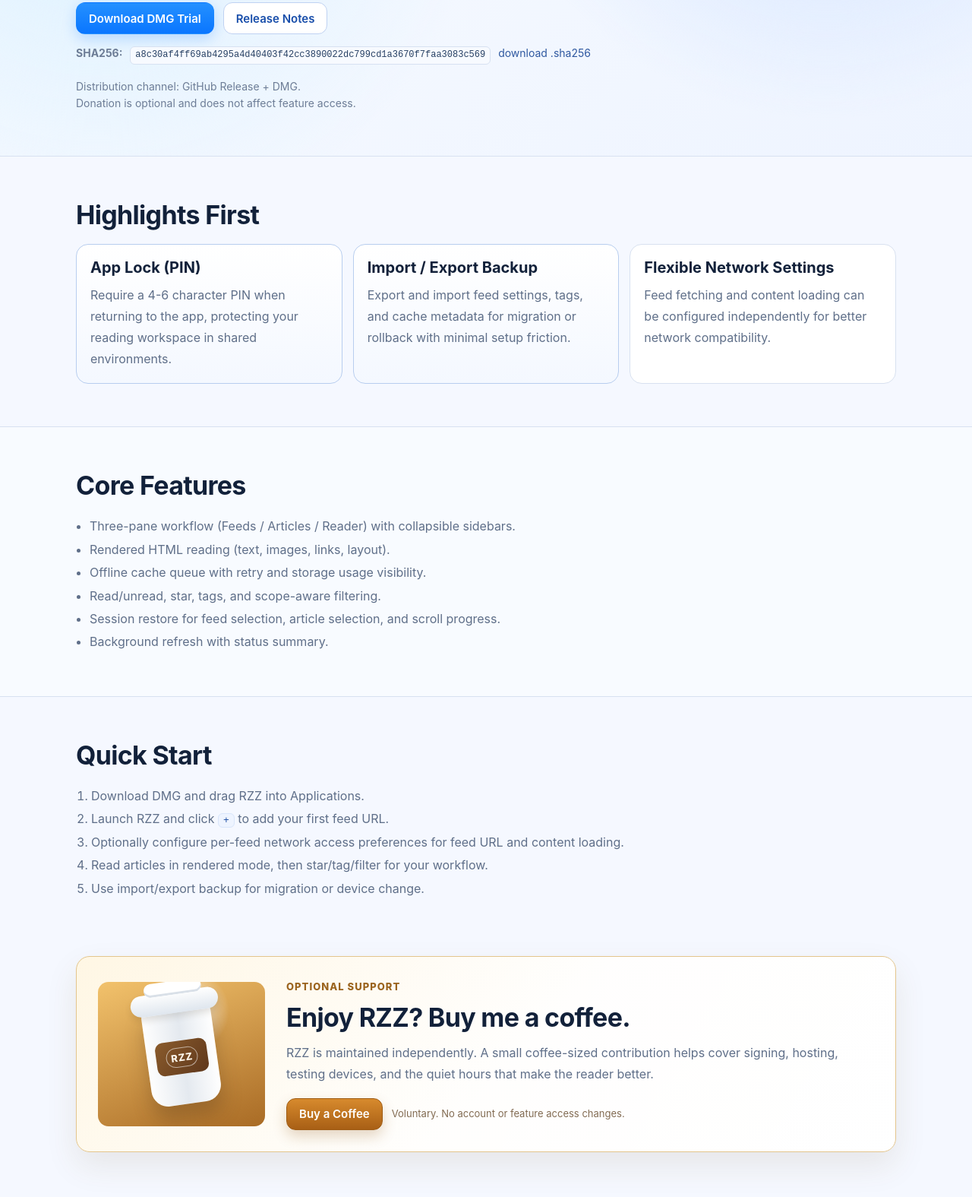
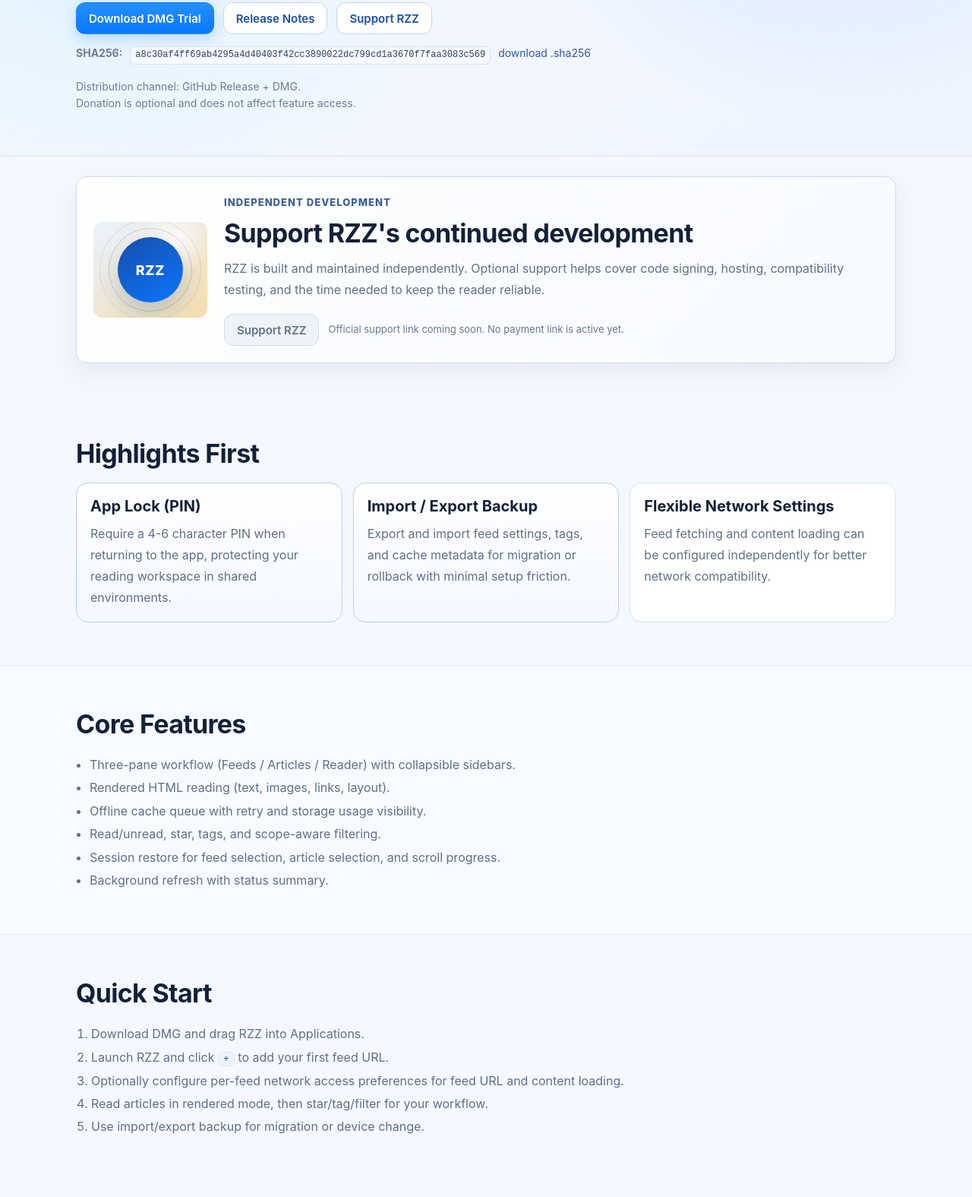
Before and after one commit to RyanChiu/rzz-apple, a plain HTML site: page site/index.html in a window 1280 px wide. Shown: the part 300-1875 px from the top of the page at 76% size. Drawn offline with Linux system fonts and the light colour scheme.

Commit message:
Refine site support entry

```diff
--- a/site/app.js
+++ b/site/app.js
@@ -5,7 +5,7 @@
     dmgSha256Url: "",
     releasesUrl: "#",
     repoUrl: "#",
-    donateUrl: "#",
+    donateUrl: "",
     feedbackEmail: "feedback@example.com",
     issuesUrl: "#",
     defaultLanguage: "en"
@@ -21,6 +21,7 @@
       subtitle_html: "A lightweight RSS reader for macOS.<br />Custom feeds, flexible per-feed network settings, offline cache, and smooth reading.",
       cta_download: "Download DMG Trial",
       cta_releases: "Release Notes",
+      cta_support: "Support RZZ",
       checksum_label: "SHA256:",
       checksum_file_label: "download .sha256",
       hero_meta_html: "Distribution channel: GitHub Release + DMG.<br />Donation is optional and does not affect feature access.",
@@ -44,11 +45,12 @@
       step_3: "Optionally configure per-feed network access preferences for feed URL and content loading.",
       step_4: "Read articles in rendered mode, then star/tag/filter for your workflow.",
       step_5: "Use import/export backup for migration or device change.",
-      support_kicker: "Optional support",
-      support_title: "Enjoy RZZ? Buy me a coffee.",
-      support_desc: "RZZ is maintained independently. A small coffee-sized contribution helps cover signing, hosting, testing devices, and the quiet hours that make the reader better.",
-      support_cta: "Buy a Coffee",
-      support_note: "Voluntary. No account or feature access changes.",
+      support_kicker: "Independent development",
+      support_title: "Support RZZ's continued development",
+      support_desc: "RZZ is built and maintained independently. Optional support helps cover code signing, hosting, compatibility testing, and the time needed to keep the reader reliable.",
+      support_cta: "Support RZZ",
+      support_note_ready: "Voluntary support. It does not change feature access or support priority.",
+      support_note_pending: "Official support link coming soon. No payment link is active yet.",
       feedback_title: "Feedback & Contact",
       feedback_email_label: "Questions or suggestions: ",
       feedback_repo_label: "GitHub repository: ",
@@ -64,6 +66,7 @@
       subtitle_html: "面向 macOS 的轻量 RSS 阅读器。<br />自定义源、按源网络访问设置、离线缓存、流畅阅读。",
       cta_download: "下载 DMG 试用版",
       cta_releases: "更新日志",
+      cta_support: "支持 RZZ",
       checksum_label: "SHA256：",
       checksum_file_label: "下载 .sha256",
       hero_meta_html: "分发渠道：GitHub Release + DMG。<br />Donate 为自愿支持，不影响功能使用。",
@@ -87,11 +90,12 @@
       step_3: "按需配置网络访问偏好：Feed URL 访问与正文访问可分别设置。",
       step_4: "在渲染模式阅读文章，并用星标/标签/过滤器组织内容。",
       step_5: "设备迁移或重装时使用导入/导出备份。",
-      support_kicker: "自愿支持",
-      support_title: "喜欢 RZZ？请我喝杯咖啡。",
-      support_desc: "RZZ 是独立维护的项目。一杯咖啡大小的支持，可以帮忙覆盖签名、托管、测试设备，以及继续打磨阅读体验所需要的安静时间。",
-      support_cta: "买杯咖啡支持",
-      support_note: "完全自愿，不影响账号、功能或使用权限。",
+      support_kicker: "独立开发",
+      support_title: "支持 RZZ 持续开发",
+      support_desc: "RZZ 是独立开发和维护的项目。自愿支持将用于代码签名、网站托管、兼容性测试，以及持续改进阅读体验所需要的时间投入。",
+      support_cta: "支持 RZZ",
+      support_note_ready: "自愿支持，不影响功能使用，也不改变支持优先级。",
+      support_note_pending: "正式支持链接稍后开放，目前不会跳转到任何收款页面。",
       feedback_title: "反馈与联系",
       feedback_email_label: "问题与建议：",
       feedback_repo_label: "GitHub 仓库：",
@@ -102,9 +106,15 @@
     }
   };
 
+  function hasConfiguredDonateUrl() {
+    const value = (cfg.donateUrl || "").trim();
+    return value.length > 0 && value !== "#";
+  }
+
   function applyLinks() {
     const download = document.getElementById("link-download");
     const releases = document.getElementById("link-releases");
+    const supportHero = document.getElementById("link-support-hero");
     const donate = document.getElementById("link-donate");
     const checksumValue = document.getElementById("checksum-value");
     const checksumFile = document.getElementById("link-checksum-file");
@@ -114,7 +124,21 @@
 
     download.href = cfg.dmgUrl;
     releases.href = cfg.releasesUrl;
-    donate.href = cfg.donateUrl;
+    if (hasConfiguredDonateUrl()) {
+      supportHero.href = cfg.donateUrl;
+      supportHero.target = "_blank";
+      supportHero.rel = "noopener noreferrer";
+      donate.href = cfg.donateUrl;
+      donate.classList.remove("disabled");
+      donate.removeAttribute("aria-disabled");
+    } else {
+      supportHero.href = "#support";
+      supportHero.removeAttribute("target");
+      supportHero.removeAttribute("rel");
+      donate.removeAttribute("href");
+      donate.classList.add("disabled");
+      donate.setAttribute("aria-disabled", "true");
+    }
     checksumValue.textContent = cfg.dmgSha256 || "-";
     if (cfg.dmgSha256Url) {
       checksumFile.href = cfg.dmgSha256Url;
@@ -129,6 +153,12 @@
     repo.textContent = cfg.repoUrl;
     issues.href = cfg.issuesUrl;
     issues.textContent = cfg.issuesUrl;
+  }
+
+  function applySupportNote(lang) {
+    const dict = i18n[lang] || i18n.en;
+    const note = document.getElementById("support-note");
+    note.textContent = hasConfiguredDonateUrl() ? dict.support_note_ready : dict.support_note_pending;
   }
 
   function setLanguage(lang) {
@@ -153,6 +183,7 @@
     enBtn.classList.toggle("active", lang === "en");
     zhBtn.classList.toggle("active", lang === "zh");
 
+    applySupportNote(lang);
     localStorage.setItem("rzz_site_lang", lang);
   }
 
--- a/site/config.example.js
+++ b/site/config.example.js
@@ -4,7 +4,7 @@
   dmgSha256Url: "https://github.com/<owner>/rzz-apple/releases/latest/download/RZZ-latest-macOS.dmg.sha256",
   releasesUrl: "https://github.com/<owner>/rzz-apple/releases",
   repoUrl: "https://github.com/<owner>/rzz-apple",
-  donateUrl: "https://example.com/support",
+  donateUrl: "",
   feedbackEmail: "you@example.com",
   issuesUrl: "https://github.com/<owner>/rzz-apple/issues",
   defaultLanguage: "en"
--- a/site/config.js
+++ b/site/config.js
@@ -4,7 +4,7 @@
   dmgSha256Url: "download/RZZ-1.0.1-macOS.dmg.sha256",
   releasesUrl: "https://github.com/RyanChiu/rzz-apple/releases",
   repoUrl: "https://github.com/RyanChiu/rzz-apple",
-  donateUrl: "https://paypal.me/RyanChiu76",
+  donateUrl: "",
   feedbackEmail: "ryan.chiu@hotmail.com",
   issuesUrl: "https://github.com/RyanChiu/rzz-apple/issues",
   defaultLanguage: "en"
--- a/site/index.html
+++ b/site/index.html
@@ -22,6 +22,7 @@
       <div class="cta-row">
         <a id="link-download" class="btn primary" target="_blank" rel="noopener noreferrer" data-i18n="cta_download"></a>
         <a id="link-releases" class="btn ghost" target="_blank" rel="noopener noreferrer" data-i18n="cta_releases"></a>
+        <a id="link-support-hero" class="btn ghost" data-i18n="cta_support"></a>
       </div>
       <p class="meta checksum-line">
         <strong data-i18n="checksum_label"></strong>
@@ -33,6 +34,27 @@
   </header>
 
   <main>
+    <section id="support" class="section support-section">
+      <div class="container">
+        <div class="support-card">
+          <div class="support-visual" aria-hidden="true">
+            <div class="support-emblem">
+              <span>RZZ</span>
+            </div>
+          </div>
+          <div class="support-copy">
+            <p class="support-kicker" data-i18n="support_kicker"></p>
+            <h2 data-i18n="support_title"></h2>
+            <p data-i18n="support_desc"></p>
+            <div class="support-actions">
+              <a id="link-donate" class="btn support-button" target="_blank" rel="noopener noreferrer" data-i18n="support_cta"></a>
+              <span id="support-note" class="support-note"></span>
+            </div>
+          </div>
+        </div>
+      </div>
+    </section>
+
     <section class="section">
       <div class="container">
         <h2 data-i18n="highlights_title"></h2>
@@ -80,28 +102,6 @@
       </div>
     </section>
 
-    <section class="section support-section">
-      <div class="container">
-        <div class="support-card">
-          <div class="coffee-visual" aria-hidden="true">
-            <div class="coffee-cup">
-              <div class="coffee-lid"></div>
-              <div class="coffee-sleeve"></div>
-            </div>
-          </div>
-          <div class="support-copy">
-            <p class="support-kicker" data-i18n="support_kicker"></p>
-            <h2 data-i18n="support_title"></h2>
-            <p data-i18n="support_desc"></p>
-            <div class="support-actions">
-              <a id="link-donate" class="btn coffee" target="_blank" rel="noopener noreferrer" data-i18n="support_cta"></a>
-              <span class="support-note" data-i18n="support_note"></span>
-            </div>
-          </div>
-        </div>
-      </div>
-    </section>
-
     <section class="section">
       <div class="container">
         <h2 data-i18n="feedback_title"></h2>
--- a/site/styles.css
+++ b/site/styles.css
@@ -238,95 +238,72 @@
 }
 
 .support-section {
-  padding-top: 18px;
+  padding: 26px 0 42px;
 }
 
 .support-card {
   display: grid;
-  grid-template-columns: 220px minmax(0, 1fr);
-  gap: 28px;
+  grid-template-columns: 150px minmax(0, 1fr);
+  gap: 22px;
   align-items: center;
-  border: 1px solid #e3c58d;
-  border-radius: 18px;
-  padding: 28px;
+  border: 1px solid #cfd9e8;
+  border-radius: 14px;
+  padding: 22px;
   background:
-    linear-gradient(135deg, rgba(255, 248, 232, .94) 0%, rgba(255, 255, 255, .96) 54%),
-    linear-gradient(120deg, #fbdfa4 0%, #f7faff 100%);
-  box-shadow: 0 18px 42px rgba(110, 78, 31, .10);
+    linear-gradient(135deg, rgba(255, 255, 255, .96) 0%, rgba(247, 250, 255, .98) 100%),
+    linear-gradient(120deg, #e8f1ff 0%, #fff8ec 100%);
+  box-shadow: 0 14px 34px rgba(42, 63, 102, .08);
 }
 
-.coffee-visual {
-  min-height: 190px;
+.support-visual {
+  min-height: 126px;
   display: grid;
   place-items: center;
-  border-radius: 14px;
+  border-radius: 12px;
   background:
-    radial-gradient(circle at 54% 20%, rgba(255, 255, 255, .9), transparent 28%),
-    linear-gradient(160deg, #f2c26c 0%, #a96b25 100%);
+    radial-gradient(circle at 72% 20%, rgba(255, 255, 255, .82), transparent 30%),
+    linear-gradient(145deg, #eaf3ff 0%, #f5ddac 100%);
   overflow: hidden;
 }
 
-.coffee-cup {
+.support-emblem {
   position: relative;
-  width: 92px;
-  height: 132px;
-  border-radius: 14px 14px 22px 22px;
-  background: linear-gradient(90deg, #fefefe 0%, #e4e9ef 52%, #ffffff 100%);
-  box-shadow: 0 18px 26px rgba(62, 40, 19, .26);
-  transform: rotate(-8deg);
+  width: 86px;
+  height: 86px;
+  border-radius: 999px;
+  display: grid;
+  place-items: center;
+  color: #ffffff;
+  background: linear-gradient(145deg, #184eaa 0%, #0a76ff 100%);
+  box-shadow: 0 16px 28px rgba(24, 78, 170, .22);
 }
 
-.coffee-cup::before {
+.support-emblem::before,
+.support-emblem::after {
   content: "";
   position: absolute;
-  top: -17px;
-  left: -12px;
-  width: 116px;
-  height: 28px;
+  border: 1px solid rgba(24, 78, 170, .22);
   border-radius: 999px;
-  background: linear-gradient(180deg, #ffffff 0%, #dfe6ee 100%);
-  box-shadow: 0 5px 10px rgba(65, 47, 26, .14);
 }
 
-.coffee-lid {
-  position: absolute;
-  top: -31px;
-  left: 8px;
-  width: 76px;
-  height: 18px;
-  border-radius: 999px;
-  background: #ffffff;
-  box-shadow: inset 0 -3px 0 #d9e0e8;
+.support-emblem::before {
+  inset: -12px;
 }
 
-.coffee-sleeve {
-  position: absolute;
-  left: 12px;
-  right: 12px;
-  top: 48px;
-  height: 44px;
-  border-radius: 10px;
-  background:
-    linear-gradient(135deg, #8a5b2c 0%, #5f381c 100%);
+.support-emblem::after {
+  inset: -24px;
+  opacity: .56;
 }
 
-.coffee-sleeve::after {
-  content: "RZZ";
-  position: absolute;
-  inset: 9px 13px;
-  display: grid;
-  place-items: center;
-  border: 1px solid rgba(255, 255, 255, .55);
-  border-radius: 999px;
-  color: #fff8ec;
-  font-size: 13px;
+.support-emblem span {
+  font-size: 18px;
   font-weight: 800;
-  letter-spacing: .06em;
+  letter-spacing: .04em;
 }
 
 .support-kicker {
   margin-bottom: 8px;
-  color: #9b641f;
+  color: #3d5f99;
   font-size: 13px;
   font-weight: 800;
   letter-spacing: .08em;
@@ -345,20 +322,30 @@
   margin-top: 18px;
 }
 
-.btn.coffee {
+.btn.support-button {
   color: #fff;
-  border-color: #9f5d16;
-  background: linear-gradient(180deg, #d78a2d 0%, #a85f15 100%);
-  box-shadow: 0 8px 18px rgba(142, 83, 18, .24);
+  border-color: #184eaa;
+  background: linear-gradient(180deg, #2b82f6 0%, #184eaa 100%);
+  box-shadow: 0 8px 18px rgba(24, 78, 170, .20);
 }
 
-.btn.coffee:hover {
+.btn.support-button:hover {
   transform: translateY(-1px);
-  background: linear-gradient(180deg, #e09534 0%, #95520e 100%);
+  background: linear-gradient(180deg, #338bff 0%, #164897 100%);
+}
+
+.btn.support-button.disabled,
+.btn.support-button.disabled:hover {
+  cursor: default;
+  color: #63728a;
+  border-color: #d2dce9;
+  background: #eef3fa;
+  box-shadow: none;
+  transform: none;
 }
 
 .support-note {
-  color: #826b52;
+  color: #68788f;
   font-size: 13px;
   line-height: 1.5;
 }
@@ -402,8 +389,8 @@
     padding: 20px;
   }
 
-  .coffee-visual {
-    min-height: 150px;
+  .support-visual {
+    min-height: 126px;
   }
 }
 
@@ -413,7 +400,7 @@
     flex-direction: column;
   }
 
-  .btn.coffee {
+  .btn.support-button {
     width: 100%;
   }
 }
```
Also changed, not shown: 1 other file.
